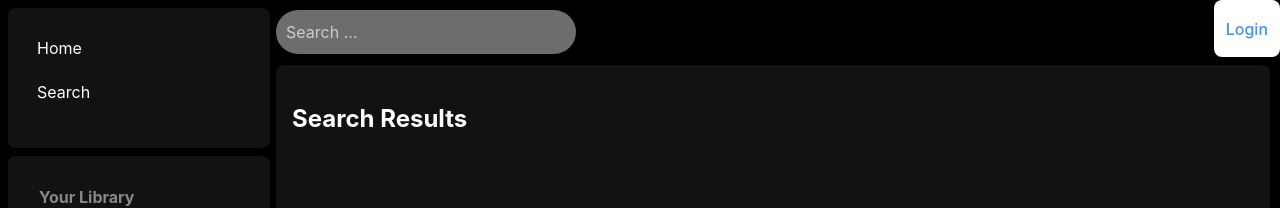
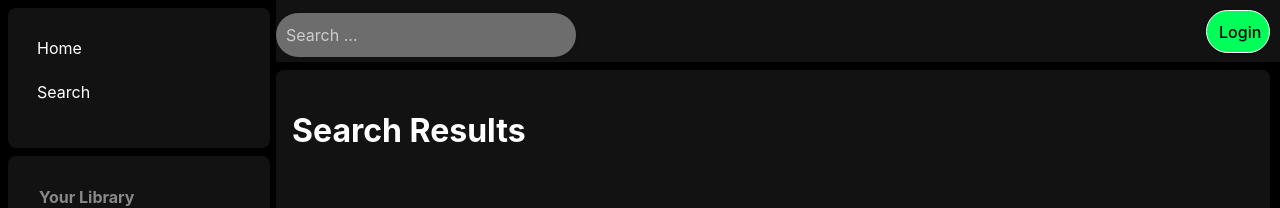
Before and after one commit to vworo/Beat-Box, a React (Vite) app: page /search in a window 1280 px wide. Shown: the top 208 px of the page. Built offline with nearby package versions, Linux system fonts and the light colour scheme.

Commit message:
login button styled

```diff
--- a/src/components/Home.jsx
+++ b/src/components/Home.jsx
@@ -6,7 +6,7 @@ const Home = () => {
 
     return (
         <div id="playlistSongs">
-            <h2>Search Results</h2>
+            <h1>Search Results</h1>
             <ul>
                 {searchResults.map((item, index) => (
                      <li key={index}>
--- a/src/index.css
+++ b/src/index.css
@@ -166,9 +166,27 @@ button {
   line-height: 1.5;
   margin: 0;
 }
-button {
-  color: #3992ff;
+.login {
+  color: #000000;
   font-weight: 500;
+  width: 4em;
+  height: 70%;
+  border-radius: 1.5em;
+  margin: 10px;
+  background-color: #00ff59;
+  border: 1.5px solid white;
+}
+
+.login:hover {
+  background-color: #00a811;
+  border: 1.5px solid white;
+  color: white;
+}
+
+.login:active {
+  background-color: #00a811;
+  border: 1.5px solid black;
+  color: rgb(0, 0, 0);
 }
 
 textarea:hover,
@@ -323,7 +341,8 @@ nav > ul > li {
   overflow-y: auto;
   display: grid;
   grid-template-columns: repeat(auto-fit, minmax(200px, 1fr));
-  gap: 20px;
+  gap: 10px;
+  grid-template-rows: max-content;
 }
 .playlist-card {
   border: 1px solid black;
@@ -659,6 +678,7 @@ i {
 
 .top-navbar {
   display: flex;
+  background-color: hsl(0, 0%, 7%);
 }
 
 .login {
@@ -680,7 +700,7 @@ i {
 .profile-image {
   border: 4px solid #1b391e;
   padding: 2px;
-  border-radius: 50%;
+  border-radius: 100%;
   border-top-color: #59ef90;
   border-left-color: #22ff6f;
   width: 65px;
```
